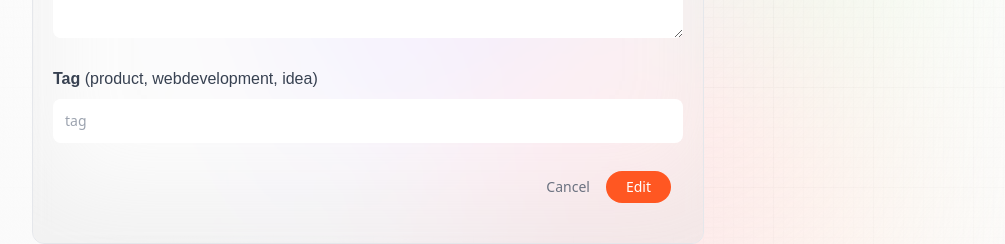
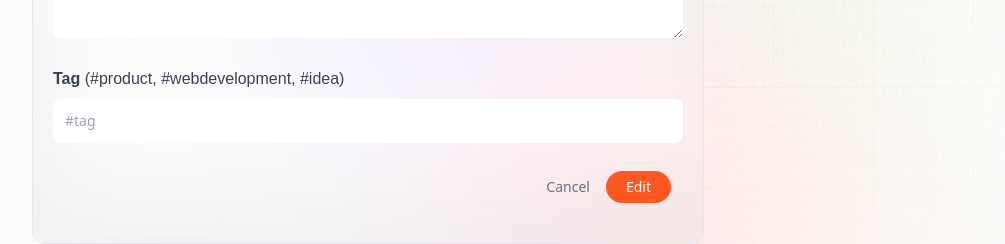
Before and after one commit to GerardoIsaac/AI-prompts-app, a Next.js app: page /update-prompt in a window 1280 px wide. Shown: the part 518-762 px from the top of the page, without its empty margins (32-1037 px from the left). Built offline with nearby package versions, Linux system fonts and the light colour scheme; no server answers.

Commit message:
hash update

```diff
--- a/app/profile/page.jsx
+++ b/app/profile/page.jsx
@@ -21,7 +21,7 @@ const ProfilePage = () => {
     };
 
     if (session?.user.id) fetchPosts();
-  }, []);
+  }, [session?.user.id]);
 
   const handleEdit = (post) => {
     router.push(`/update-prompt?id=${post._id}`);
--- a/components/Form.jsx
+++ b/components/Form.jsx
@@ -33,14 +33,14 @@ const Form = ({ type, post, setPost, submitting, handleSubmit }) => {
             Tag
             <span className="font-normal">
               {" "}
-              (product, webdevelopment, idea)
+              (#product, #webdevelopment, #idea)
             </span>
           </span>
 
           <input
             value={post.tag}
             onChange={(e) => setPost({ ...post, tag: e.target.value })}
-            placeholder="tag"
+            placeholder="#tag"
             required
             className="form_input"
           />
--- a/components/PromptCard.jsx
+++ b/components/PromptCard.jsx
@@ -67,10 +67,19 @@ const PromptCard = ({ post, handleTagClick, handleEdit, handleDelete }) => {
 
       <p className="my-4 font-satoshi text-sm text-gray-700">{post.prompt}</p>
       <p
-        className="font-inter text-sm blue_gradient cursor-pointer"
+        className="font-inter text-sm cursor-pointer"
         onClick={() => handleTagClick && handleTagClick(post.tag)}
       >
-        #{post.tag}
+        {
+          post.tag.split(' ').map((tag, i) => {
+            const cleanedTag =  tag.trim()
+
+            const tagWithoutHash = cleanedTag.replace('#', '')
+            return (
+              <span key={i} className="blue_gradient">#{tagWithoutHash}{' '}</span>
+            )
+          })
+        }
       </p>
 
       {session?.user.id === post.creator._id && pathName === "/profile" && (
```
